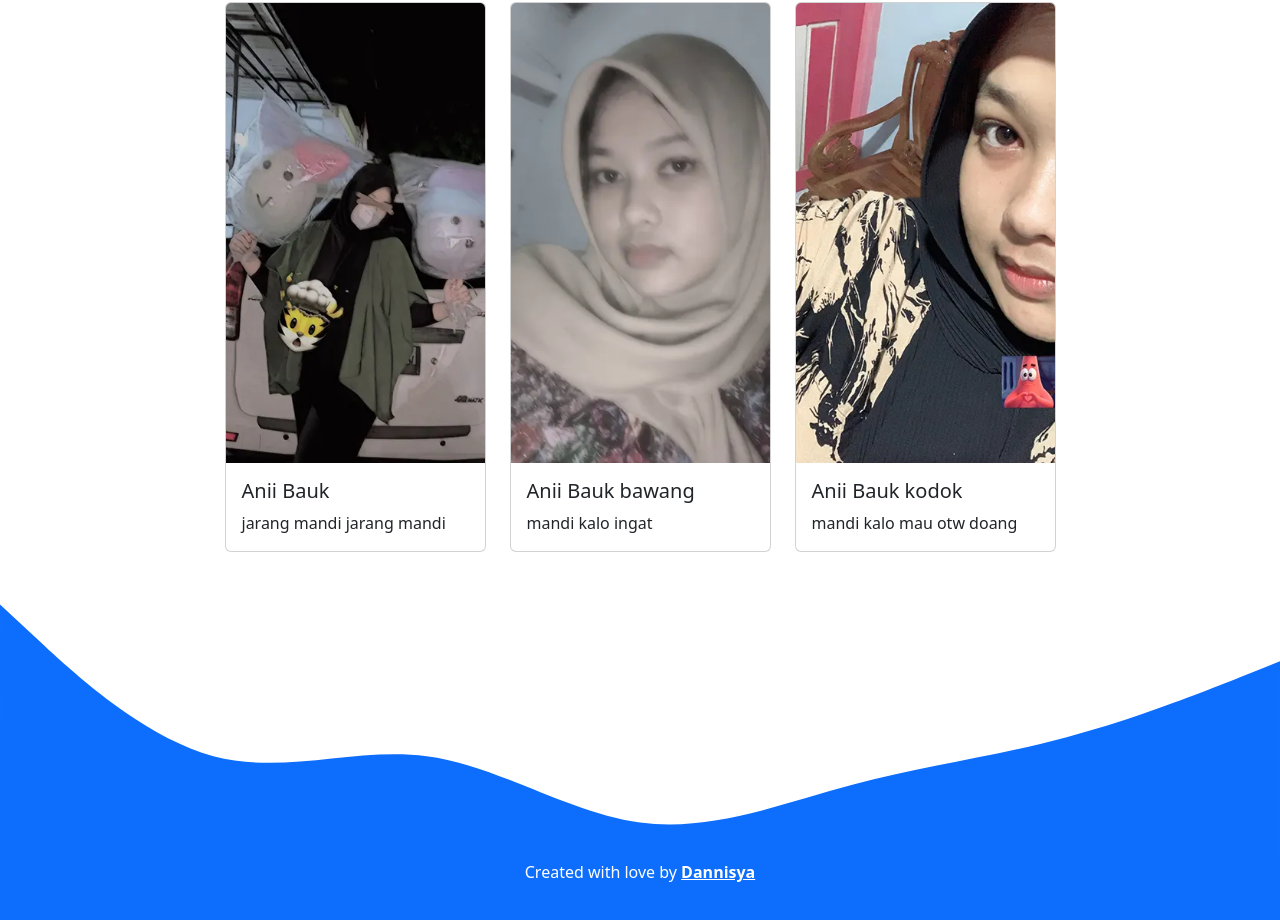
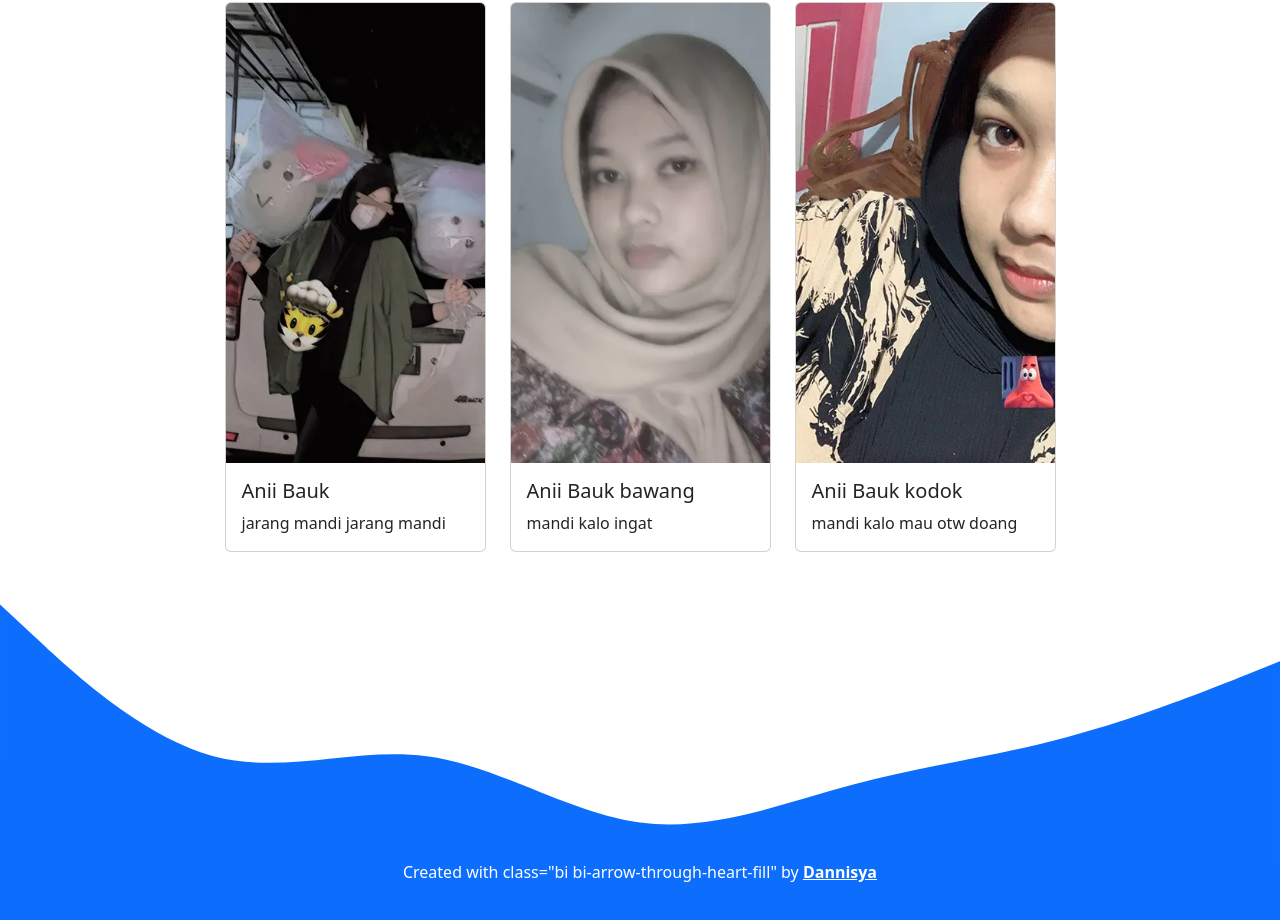
Before and after one commit to itstur08/anii, a plain HTML site: page index.html in a window 1280 px wide. Shown: the part 812-1732 px from the top of the page. Drawn offline with nearby package versions, Linux system fonts and the light colour scheme.

Commit message:
Update index.html

```diff
--- a/index.html
+++ b/index.html
@@ -178,7 +178,7 @@
 <!-- footer -->
 
 <footer class="bg-primary text-white text-center pb-5">
-<p> Created with love by <a href="#" class="text-white fw-bold">Dannisya</a><p>
+<p> Created with class="bi bi-arrow-through-heart-fill" by <a href="#" class="text-white fw-bold">Dannisya</a><p>
 </footer>
 
 <!--end footer-->
```
